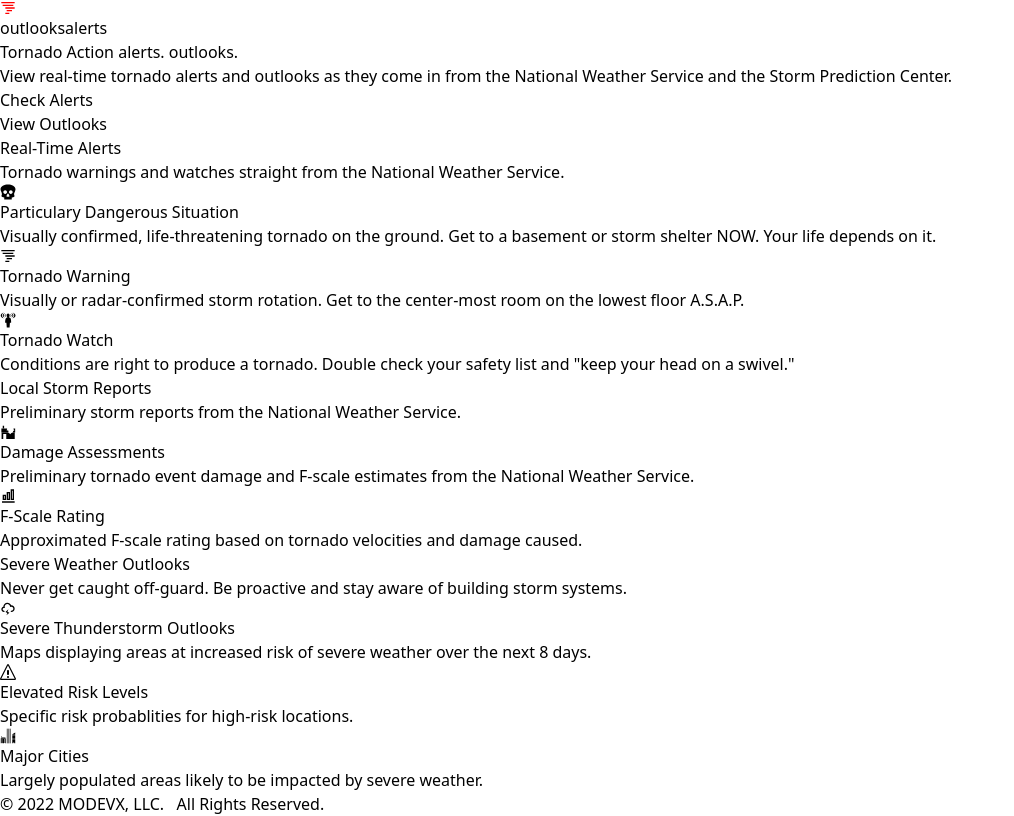
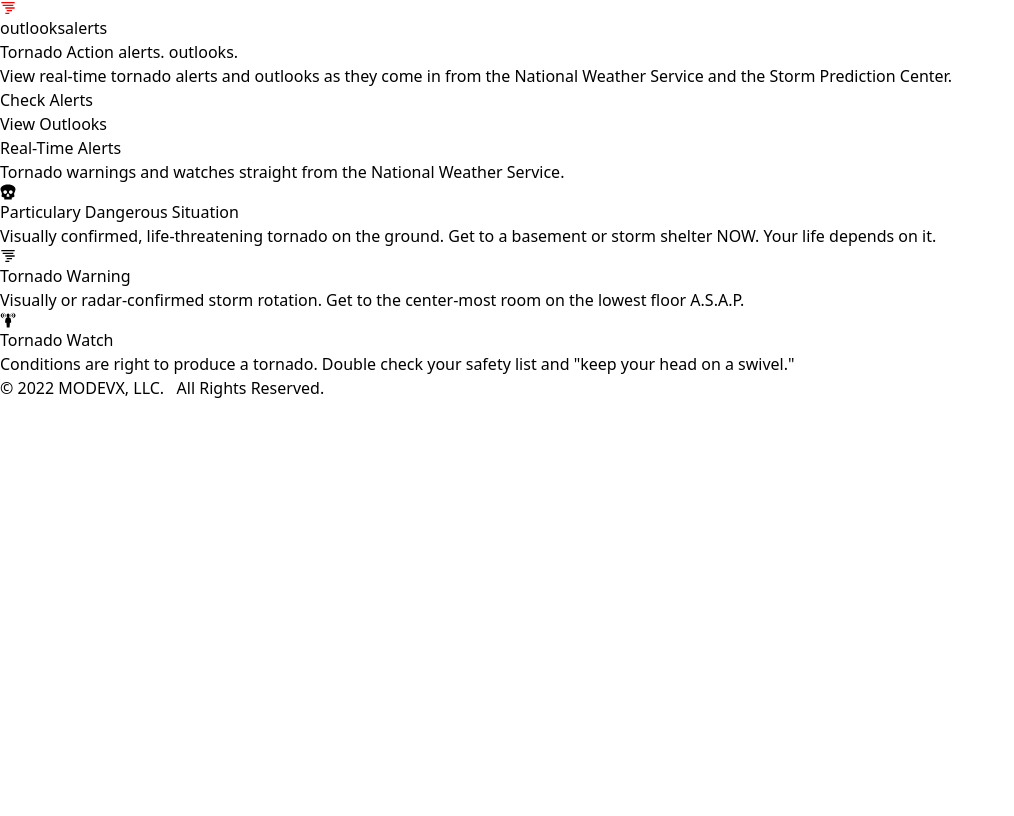
Before and after one commit to modevx/tornado-warned, a Next.js app: page / in a window 1280 px wide. Shown: the whole page, without its empty margins (0-1014 px from the left). Built offline with nearby package versions, Linux system fonts and the light colour scheme.

Commit message:
going to single-page for round 1 - strip feature sections

```diff
--- a/site_data/app-features.js
+++ b/site_data/app-features.js
@@ -35,46 +35,4 @@ export const app_features = [
 			},
 		],
 	},
-	{
-		name: "Local Storm Reports",
-		tagline: "Preliminary storm reports from the National Weather Service.",
-		benefits: [
-			{
-				name: "Damage Assessments",
-				description:
-					"Preliminary tornado event damage and F-scale estimates from the National Weather Service.",
-				icon: GiDamagedHouse,
-			},
-			{
-				name: "F-Scale Rating",
-				description:
-					"Approximated F-scale rating based on tornado velocities and damage caused.",
-				icon: RiNumbersLine,
-			},
-		],
-	},
-	{
-		name: "Severe Weather Outlooks",
-		tagline:
-			"Never get caught off-guard.  Be proactive and stay aware of building storm systems.",
-		benefits: [
-			{
-				name: "Severe Thunderstorm Outlooks",
-				description:
-					"Maps displaying areas at increased risk of severe weather over the next 8 days.",
-				icon: TiWeatherStormy,
-			},
-			{
-				name: "Elevated Risk Levels",
-				description: "Specific risk probablities for high-risk locations.",
-				icon: ImWarning,
-			},
-			{
-				name: "Major Cities",
-				description:
-					"Largely populated areas likely to be impacted by severe weather.",
-				icon: GiModernCity,
-			},
-		],
-	},
 ];
```
